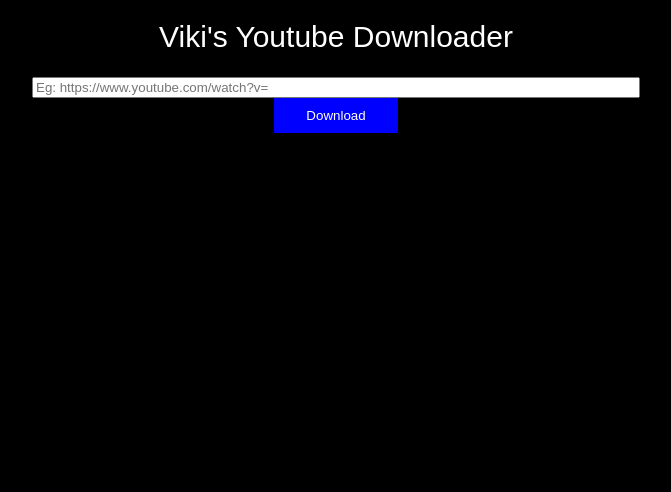
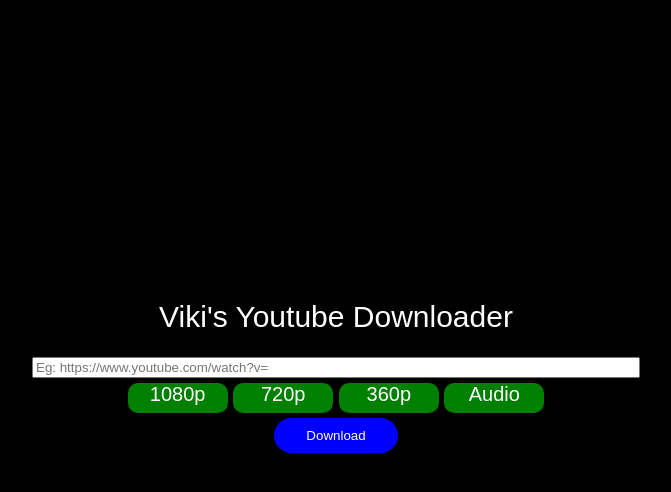
Before and after one commit to many-fac3d-g0d/ytdownload-app, a plain HTML site: page index.html in a window 1280 px wide. Shown: the whole page, without its empty margins (304-975 px from the left). Drawn offline with Linux system fonts and the light colour scheme.

Commit message:
Added support for various resolutions and audio download

```diff
--- a/index.html
+++ b/index.html
@@ -2,6 +2,8 @@
 <html>
     <link href="css\style.css" type="text/css" rel="stylesheet">
     <head>
+        <meta charset="UTF-8">
+        <meta name="viewport" content="width=device-width, initial-scale=1.0">
         <title>YouTube Downloader</title>
         <h1>Viki's Youtube Downloader</h1>
     </head>
@@ -11,12 +13,31 @@
         <form action="/download" method="GET">
             <div class="youtube-link">
                 <!--<label for="name">Enter the video link: </label>-->
-                <input type="text" name="ytLink" id="ytLink" placeholder="Eg: https://www.youtube.com/watch?v=" required>
-              </div>
-              <div class="youtube-link">
-                <input type="submit" id="downloadButton" value="Download">
-
-              </div>
+                <div>
+                    <input type="text" name="ytLink" id="ytLink" placeholder="Eg: https://www.youtube.com/watch?v=" required oninvalid="this.setCustomValidity('Please enter a valid youtube link')" oninput="setCustomValidity('')">
+                </div>
+               <!-- <label for="Format">Resolution : </label> -->
+               <div class="container">
+                <label class = "format">
+                    <input type="radio" name="format" id="1080p" value="1080p"/>
+                    <span>1080p</span>
+                </label>
+                <label class = "format">
+                    <input type="radio" name="format" id="720p" value="720p"/>
+                    <span>720p</span>
+                </label>
+                <label class = "format">
+                    <input type="radio" name="format" id="360p" value="360p"/>
+                    <span>360p</span>
+                </label>
+                <label class = "format">
+                    <input type="radio" name="format" id="audioOnly" value="audio">
+                    <span>Audio</span>
+                </label>
+                </div>
+                <div>
+                    <input type="submit" id="downloadButton" value="Download">
+                </div>
         </form>
     </div>
 </body>
--- a/public/css/style.css
+++ b/public/css/style.css
@@ -4,6 +4,8 @@
     background-image: url("northernLights.jpg");
     background-repeat:   no-repeat;
     background-position: center center;
+    background-size: cover;
+    padding: 280px 0px;
   }
 
 h1{
@@ -22,10 +24,40 @@
     font-family: Arial, Helvetica, sans-serif;
 }
 
+
 div{
     font-size: 20px;
     text-align: center;
     font-family: Arial, Helvetica, sans-serif;
+}
+input[type="radio"] {
+    display: none;
+}
+
+.format{
+    display: inline-block;
+    height: 30px;
+    width: 100px;
+    background-size: 130px 50px;
+    background-color:green;
+    position: relative;
+    top:0;
+    color:white;
+    margin-bottom: 5px;
+    border-radius: 10px;
+ }
+span{
+    display: block;
+    height: 30px;
+    width: 100px;
+    border-radius: 10px;
+}
+ .format:hover{
+     background-color:orange;
+ }
+
+ input[type="radio"]:checked+span{
+      background-color:orangered;
 }
 
 #downloadButton{
@@ -33,8 +65,38 @@
     border: none;
     color: white;
     padding: 10px 32px;
+    border-radius: 25px;
+}
+#downloadButton:hover{
+    background-color: orange;
 }
 
 input[type="text"] {
     width: 600px;
 }
+
+/*@media screen and (max-height: 1920px){
+    html{
+        background-image: url("northernLights-mobile1.jpg");
+        padding: 0;
+     }
+    input[type="text"]{
+        width:90%;
+    }
+
+}*/
+
+@media screen and (max-width: 600px){
+    html{
+        background-image: url("northernLights-mobile.jpg");
+     }
+    input[type="text"]{
+        width:90%;
+    }
+
+}
+
+
+input{
+    margin-bottom: 5px;
+}
```
Also changed, not shown: index.js (+18 -6 lines).
